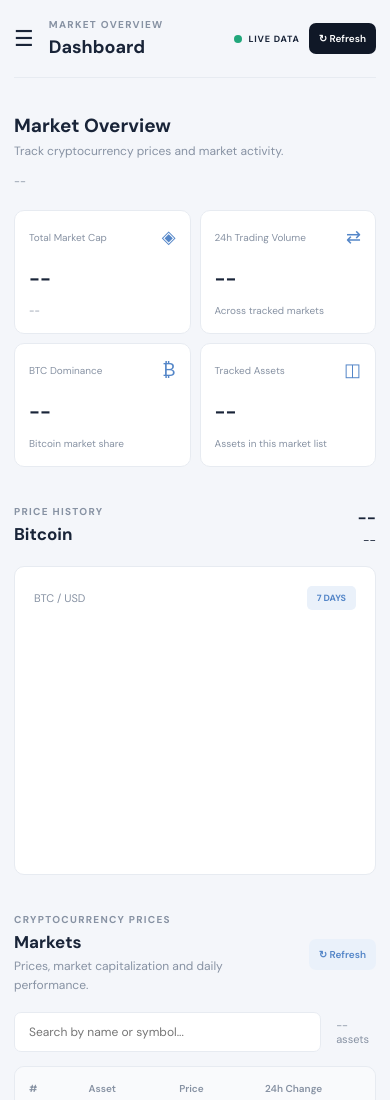
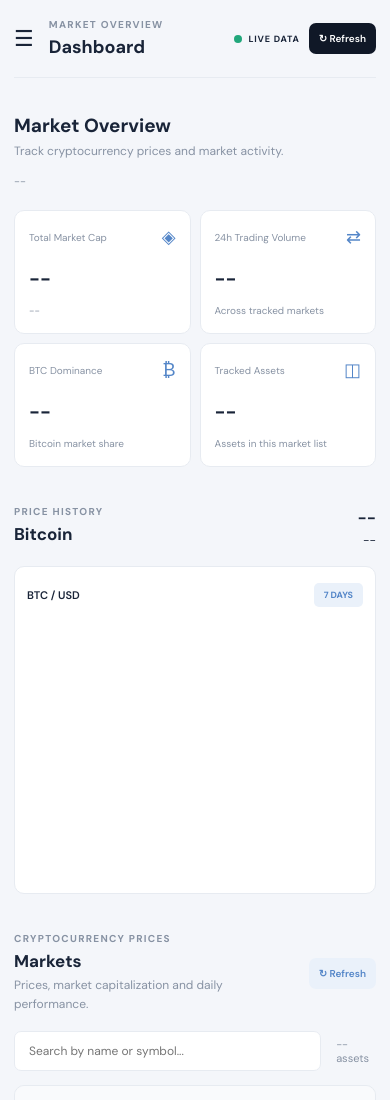
Before and after one commit to crypto-reality/crypto-_reality, a plain HTML site: page index.html in a window 390 px wide. Shown: the top 1100 px of the page. Drawn offline with nearby package versions, Linux system fonts and the light colour scheme.

Commit message:
Update style.css

```diff
--- a/style.css
+++ b/style.css
@@ -700,3 +700,31 @@ a {
     display: none;
   }
 }
+
+/* BITCOIN CHART */
+
+.chart-panel {
+  padding: 22px 20px 16px;
+  overflow: hidden;
+}
+
+.chart-container {
+  position: relative;
+  width: 100%;
+  height: 320px;
+}
+
+.chart-panel .panel-heading {
+  margin-bottom: 20px;
+  font-weight: 600;
+  color: var(--text);
+}
+
+@media (max-width: 760px) {
+  .chart-panel {
+    padding: 16px 12px;
+  }
+
+  .chart-container {
+    height: 250px;
+  }
```
